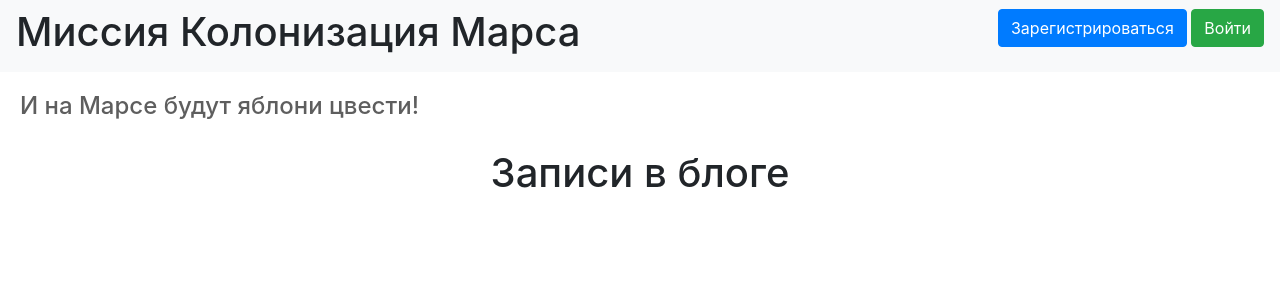
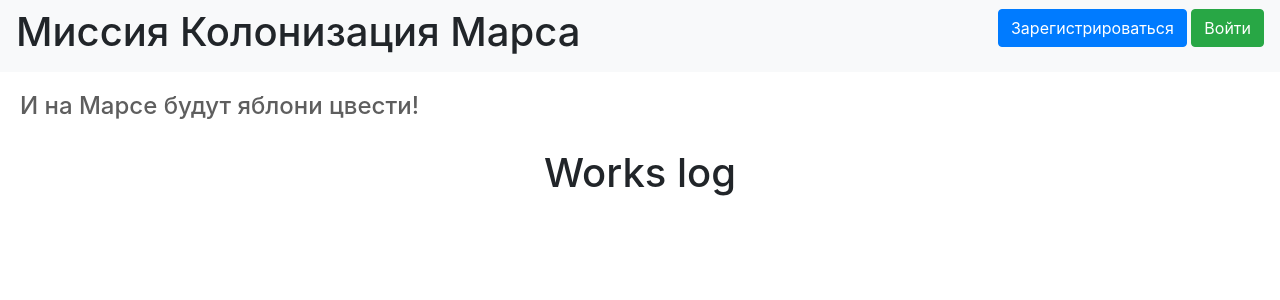
Before and after one commit to snzj2/mars, a Flask app: template mars_2/templates/spisook.html in a window 1280 px wide. Shown: the top 300 px of the page. Run offline with Flask 2, Linux system fonts and the light colour scheme; the template is opened without the code that fills it, so the values that code supplies are empty; some libraries are stand-ins or nearby versions.

Commit message:
Готовое приложение

```diff
--- a/mars_2/templates/spisook.html
+++ b/mars_2/templates/spisook.html
@@ -1,11 +1,10 @@
 {% extends "base.html" %}
 
 {% block content %}
-<h1 align="center">Записи в блоге</h1>
+<h1 align="center">Works log</h1>
 
 {% for item in news%}
 <table>
-
     <h2>Action #{{loop.index}}</h2>
     <tr><th>Title of activity</th><th>Team Leader</th><th>Deration</th><th>List of collabarators</th><th>Is finished</th></tr>
     <tr><td>{{item.job}}</td><td>{{item.user.surname}}</td><td>{{item.work_size}} hours</td><td>{{item.collaborators}}</td>
```
